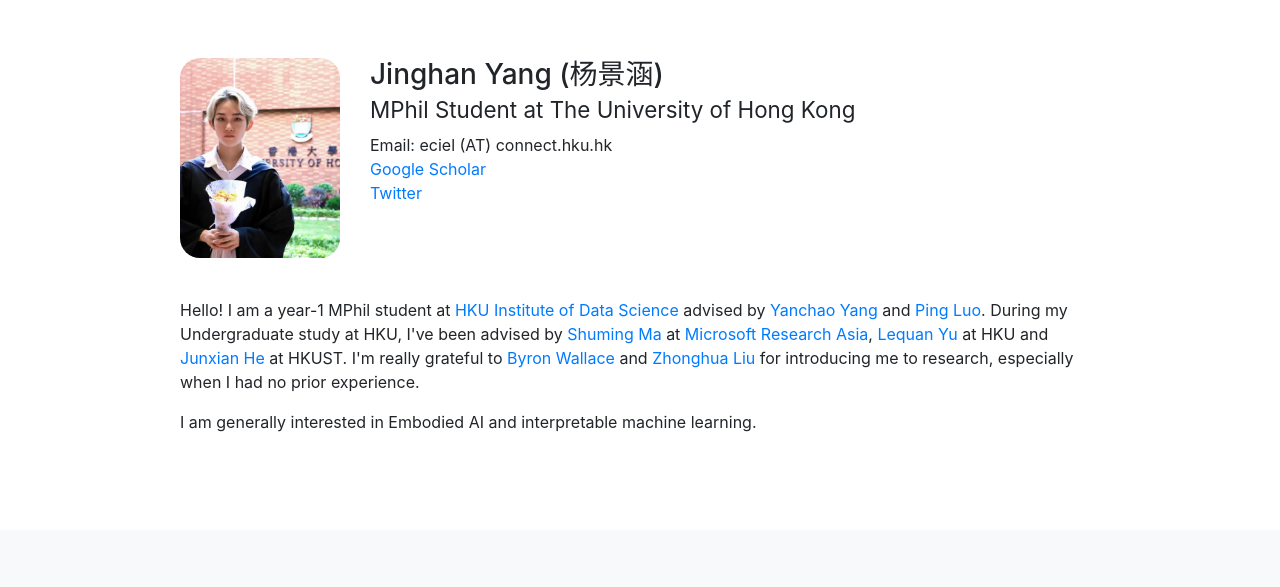
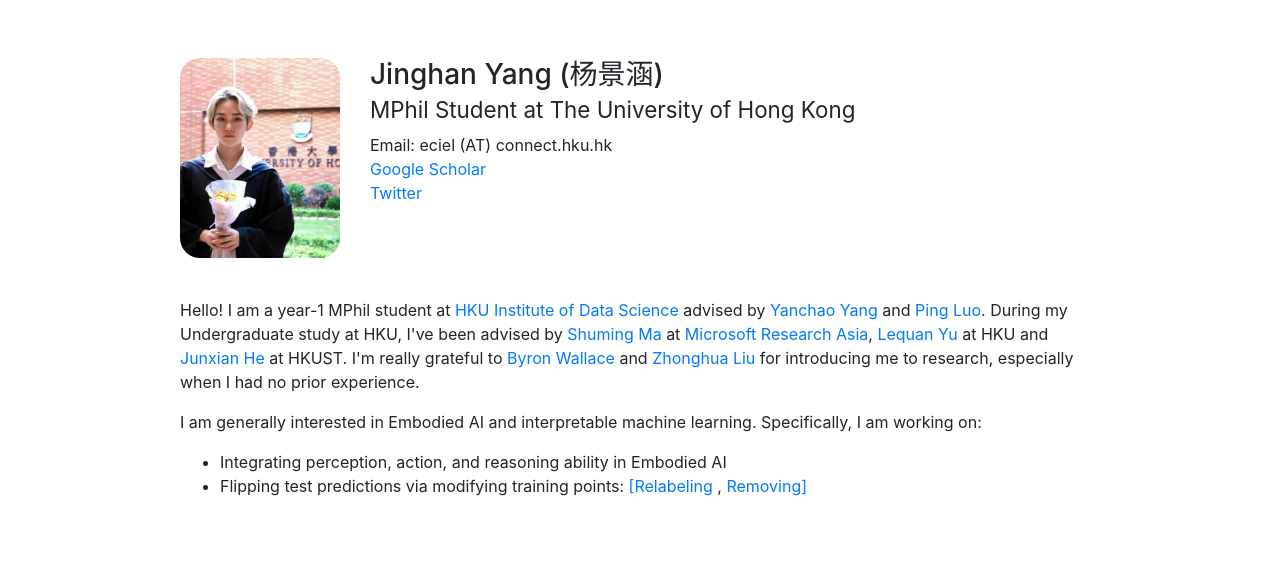
Before and after one commit to ecielyang/jinghanyang.github.io, a website with bundled scripts: page index.html in a window 1280 px wide. Shown: the part 62-649 px from the top of the page. Built offline with nearby package versions, Linux system fonts and the light colour scheme.

Commit message:
Add files via upload

```diff
--- a/index.html
+++ b/index.html
@@ -83,9 +83,17 @@
 
                   During my Undergraduate study at HKU, I've been advised by <a href="https://www.microsoft.com/en-us/research/people/shumma/">Shuming Ma</a> at <a href="https://www.microsoft.com/en-us/research/lab/microsoft-research-asia/">Microsoft Research Asia</a>, <a href="https://yulequan.github.io">Lequan Yu</a> at HKU and <a href="https://jxhe.github.io">Junxian He</a> at HKUST. I'm really grateful to <a href="https://www.byronwallace.com">Byron Wallace</a> and <a href="https://sites.google.com/view/drliu/home">Zhonghua Liu</a> for introducing me to research, especially when I had no prior experience.
               </p>
-              <p>
-                  I am generally interested in Embodied AI and interpretable machine learning.
-              </p>
+                <p>
+                    I am generally interested in Embodied AI and interpretable machine learning. Specifically, I am working on:
+                    <ul>
+                        <li>Integrating perception, action, and reasoning ability in Embodied AI</li>
+                        <li>Flipping test predictions via modifying training points:
+                            <a href="https://arxiv.org/pdf/2305.12809.pdf">[Relabeling </a>,
+                            <a href="https://arxiv.org/abs/2302.02169">Removing]</a>
+                        </li>
+                    </ul>
+                </p>
+
 
 <!--<p style="margin: 20px 0; padding: 10px; border: 2px solid #4A90E2; text-indent: 10px; font-family: Georgia, serif; font-size: 16px; color: #333; background-color: #f9f9f9; line-height: 1.6; box-shadow: 2px 2px 5px rgba(0,0,0,0.1);">-->
 <!--    In the long term, I aim in Autonomous Developmental AI: For pre-trained models already possessing substantial inherent abilities, can they autonomously improve their skills when given a broad objective?-->
```
